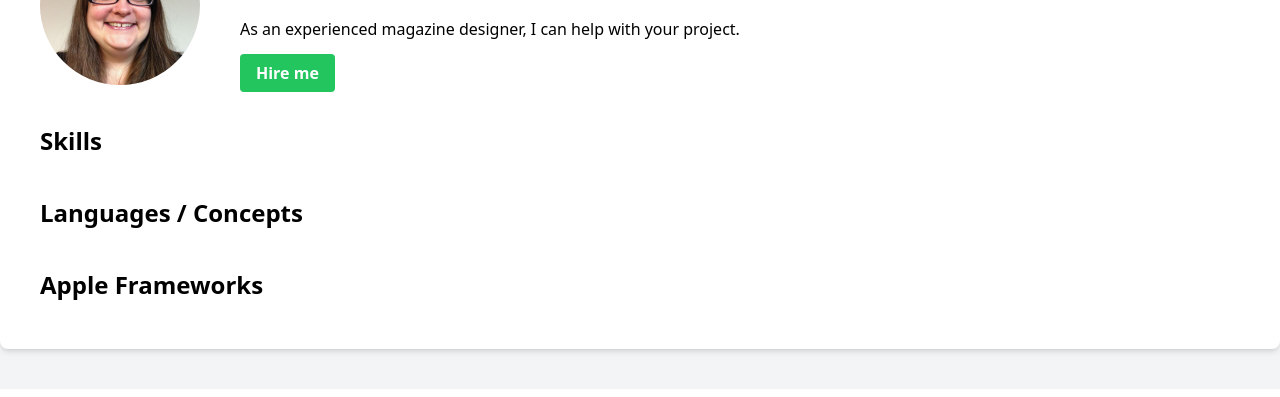
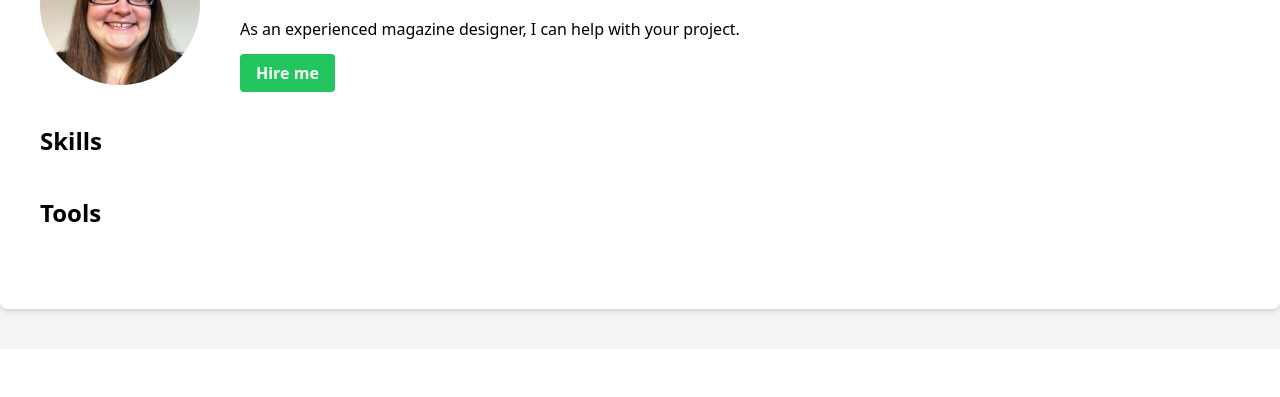
Before and after one commit to schlu/hlee_web, a Gatsby site: page / in a window 1280 px wide. Shown: the part 155-552 px from the top of the page. Built offline with nearby package versions, Linux system fonts and the light colour scheme; Gatsby itself is replaced by a stand-in of ours.

Commit message:
changes copy

```diff
--- a/src/pages/index.js
+++ b/src/pages/index.js
@@ -104,13 +104,7 @@ const IndexPage = () => (
             </p>
           </div>
           <div class="mb-10">
-            <h3 class="text-2xl font-bold mb-2">Languages / Concepts</h3>
-            <p>
-
-            </p>
-          </div>
-          <div>
-            <h3 class="text-2xl font-bold mb-2">Apple Frameworks</h3>
+            <h3 class="text-2xl font-bold mb-2">Tools</h3>
             <p>
 
             </p>
```
